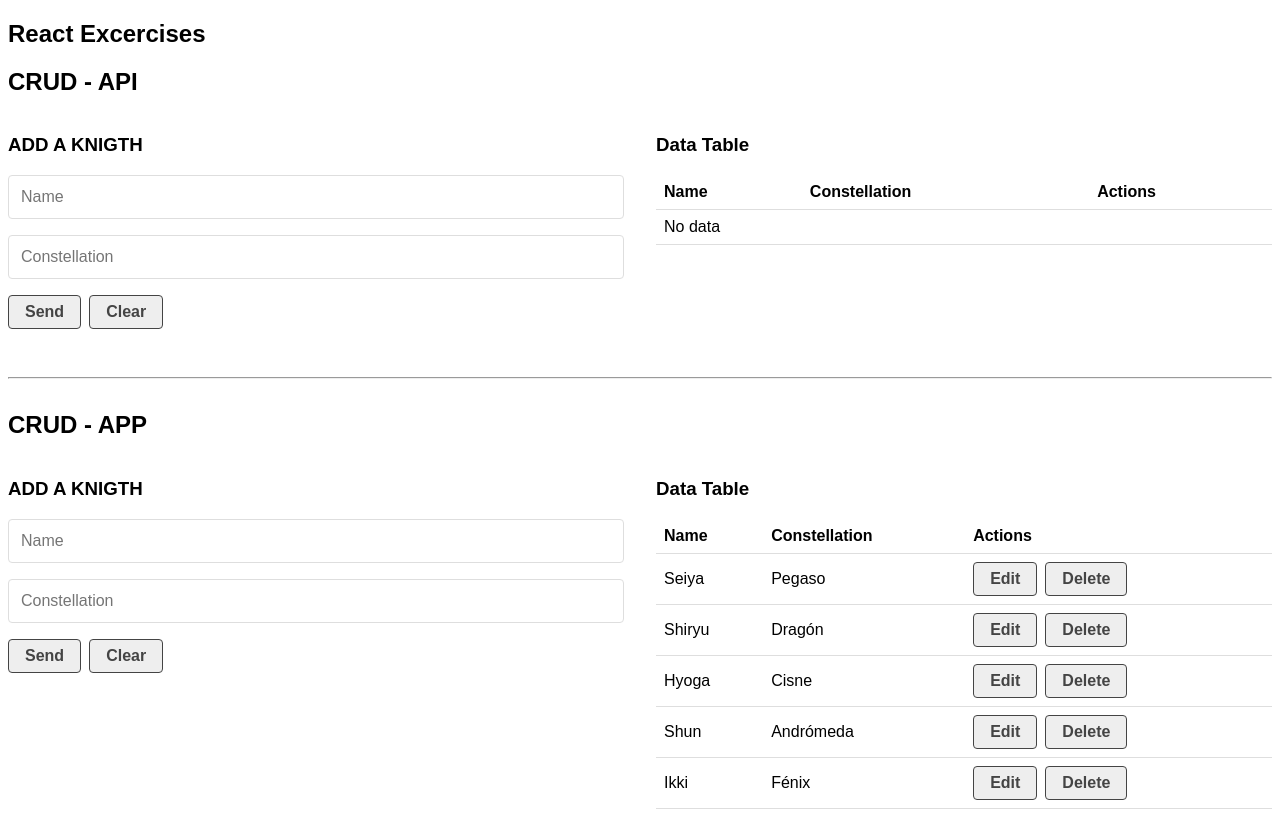
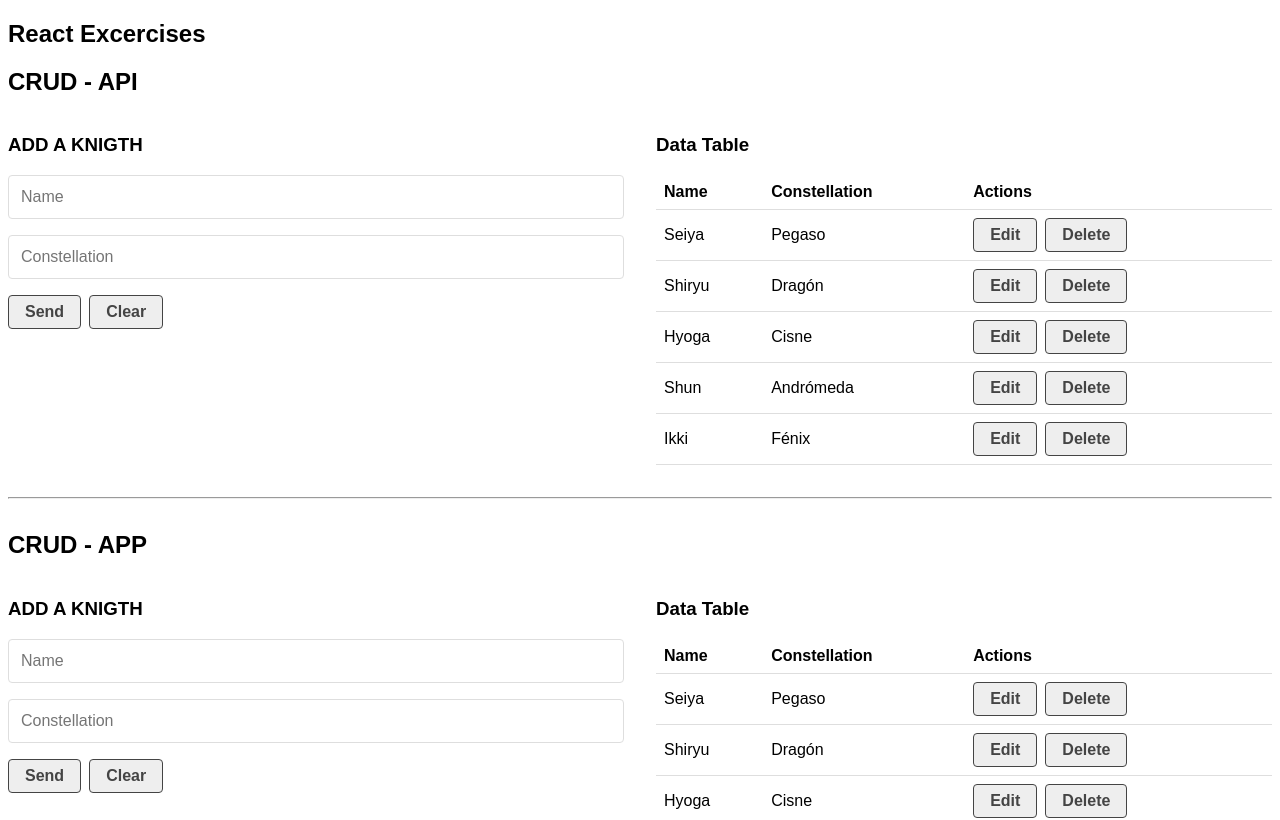
Before and after one commit to 2018030429/react-course-jm, a React (Create React App) app in the folder practicas/: page / in a window 1280 px wide. Shown: the top 820 px of the page. Built offline with nearby package versions, Linux system fonts and the light colour scheme; data requests are answered from the project's data file.

Commit message:
crud api (3/5)

```diff
--- a/practicas/src/components/CrudApi.js
+++ b/practicas/src/components/CrudApi.js
@@ -1,4 +1,5 @@
-import React, { useState } from "react";
+import React, { useEffect, useState } from "react";
+import { helpHttp } from "../helpers/help.http";
 
 // * Components
 import CrudForm from "./CrudForm";
@@ -8,6 +9,17 @@
 
   const [db, setDb] = useState([]);
   const [dataToEdit, setDataToEdit] = useState(null);
+
+  let api = helpHttp();
+  let url = "http://localhost:5000/saints";
+
+  useEffect(() => {
+    api.get(url).then(res => {
+      if (!res.err) {
+        setDb(res);
+      }
+    });
+  }, []);
 
   const createData = (data) => {
     data.id = Date.now();
```
